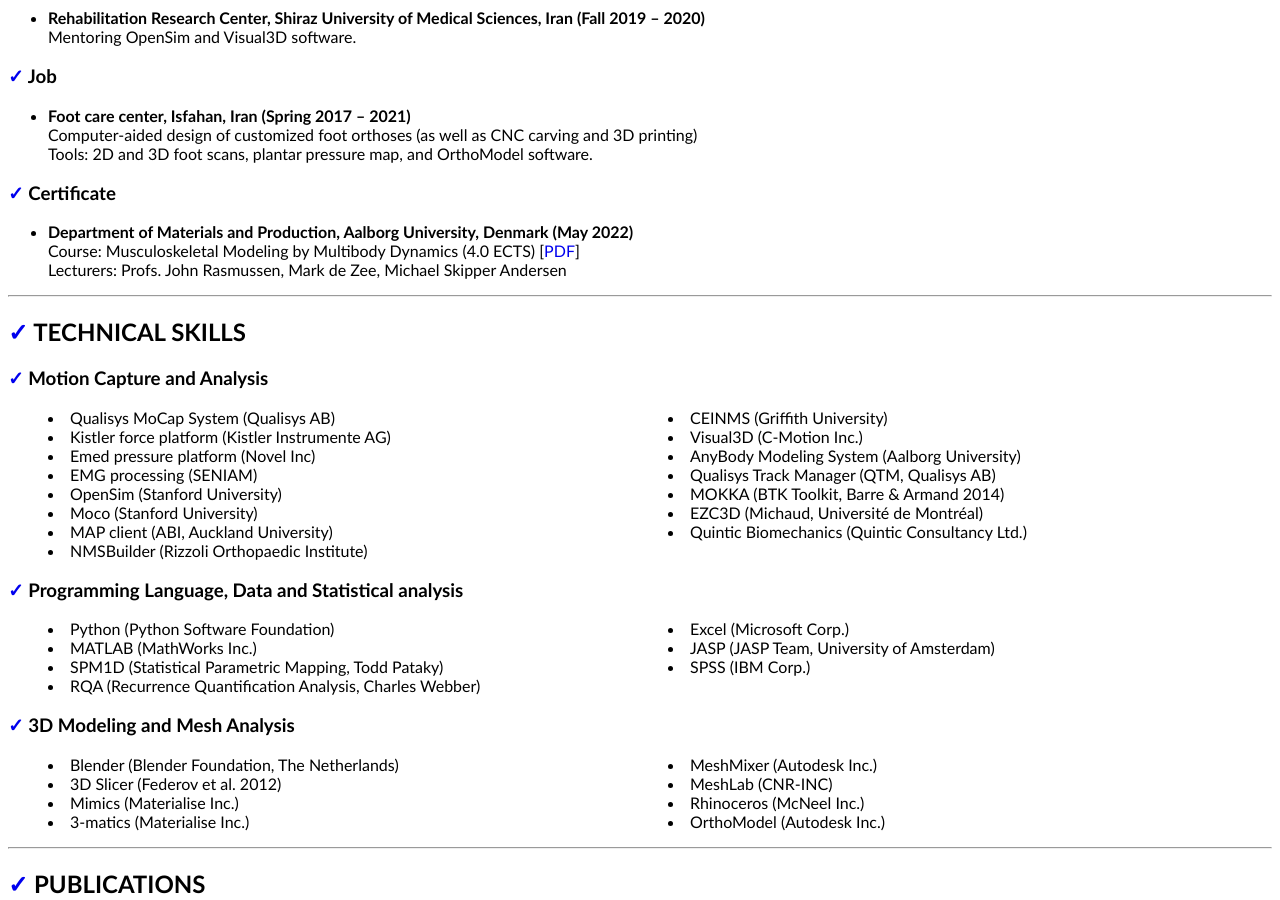
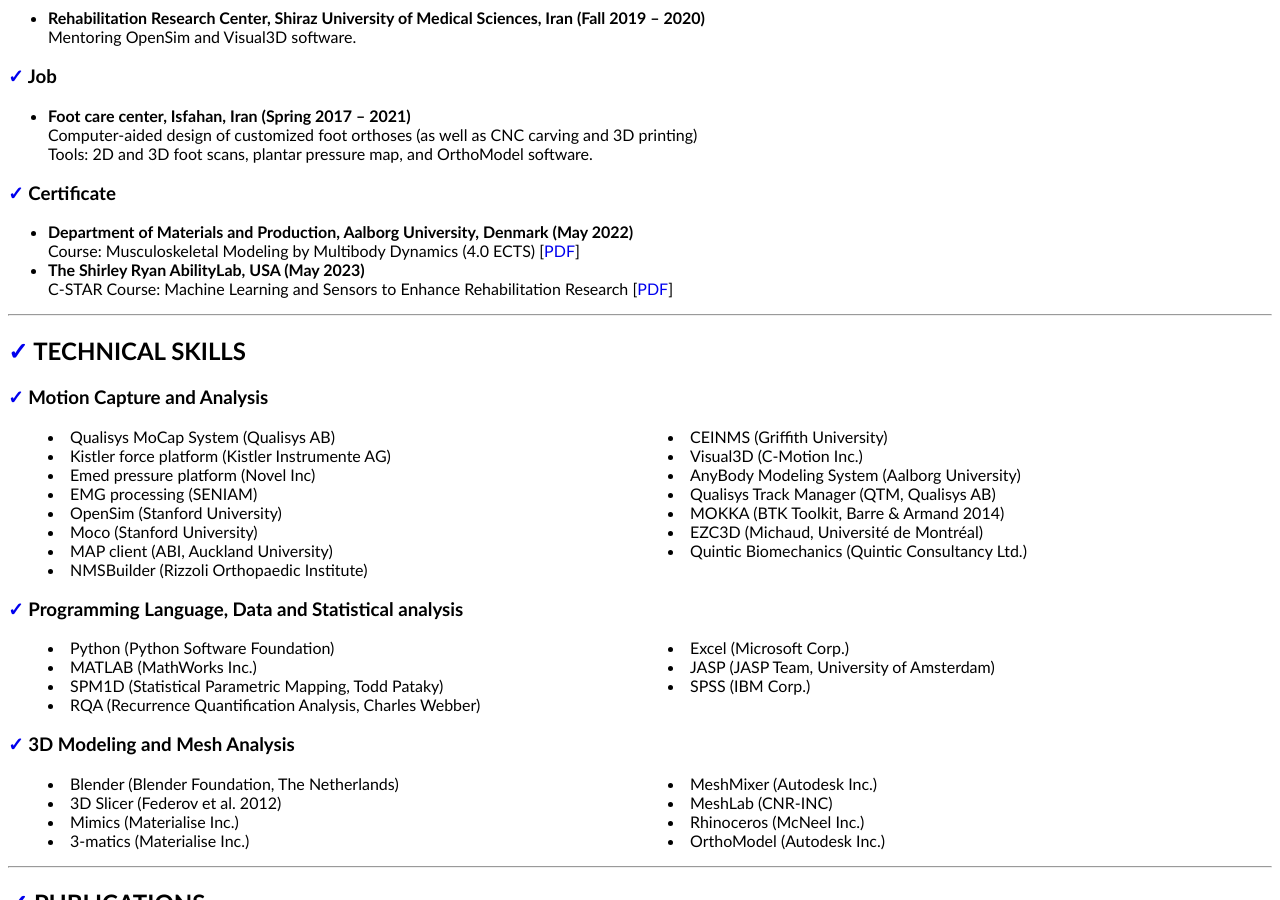
Before and after one commit to mrrezaie/mrrezaie.github.io, a Jekyll site: the page cv.html, which Jekyll copies as it is, in a window 1280 px wide and 900 px high, scrolled down 1109 px. Built offline with Jekyll 4.4.1, drawn with Linux system fonts in a browser that asks for light colours.

Commit message:
upd cv [cstar certificate]

```diff
--- a/cv.html
+++ b/cv.html
@@ -22,6 +22,8 @@
 <h1 style="text-align:center"> Mohammadreza Rezaie </h1>
 <hr>
 
+
+
 <h2 id="personal_details"> <a href="#personal_details">&#10003</a> <b>PERSONAL DETAILS</b> </h2>
 <p>Date of Birth: January 11th, 1994
 	<br>Phone (Mobile): +98 917 264 8439
@@ -38,6 +40,8 @@
 		<a href="https://soundcloud.com/mrr-src/tracks" target="_blank" rel="noopener noreferrer">SoundCloud</a></p>
 <hr>
 
+
+
 <h2 id="education"> <a href="#education">&#10003</a> <b>EDUCATION</b> </h2>
 <p id="education#msc"> <a href="#education#msc">&#10003</a> <b>M.Sc. in Rehabilitation Sciences [Prosthetics & Orthotics] (2016-2019)</b>
 	<br>School of Rehabilitation Sciences, Isfahan University of Medical Sciences, Iran
@@ -48,6 +52,8 @@
 	<br>Official Transcript (Grade: 17.5/20; 3.597/4.0*) [<a href="https://mrrezaie.github.io/about/files/BSc.pdf" target="_blank" rel="noopener noreferrer">PDF</a>]</p>
 <p> <i> <sub>* Converted to US GPA using <a href="https://www.scholaro.com/gpa-calculator/iran" target="_blank" rel="noopener noreferrer">Scholaro</a> </sub> </i> </p>
 <hr>
+
+
 
 <h2 id="research-interests"> <a href="#research-interests">&#10003</a> <b>RESEARCH INTERESTS</b> </h2>
 <ul id='double'>
@@ -61,10 +67,12 @@
 	<li>Rehabilitation</li> </ul>
 <hr>
 
+
+
 <h2 id="experience"> <a href="#experience">&#10003</a> <b>EXPERIENCE</b> </h2>
+
 <h3 id="experience#research"> <a href="#experience#research">&#10003</a> <b>Reseach</b> </h3>
-<ul>
-	<li> <b>Department of Kinesiology, Bu Ali Sina University, Hamedan, Iran (Fall 2020 – Present) </b>
+<ul><li> <b>Department of Kinesiology, Bu Ali Sina University, Hamedan, Iran (Fall 2020 – Present) </b>
 		<br>Research assistant (data collection and analysis)
 		<br>Tools: Qualisys, Kistler, OpenSim and Python\MATLAB.</li>
 	<li> <b>Rehabilitation Research Center, Shiraz University of Medical Sciences, Iran (Fall 2019 – 2021) </b>
@@ -75,22 +83,22 @@
 		<br>Tools: Qualisys, Kistler, Novel Emed, Visual3D, and MATLAB.</li> </ul>
 
 <h3 id="experience#teaching"> <a href="#experience#teaching">&#10003</a> <b>Teaching</b> </h3>
-<ul>
-	<li> <b>Rehabilitation Research Center, Shiraz University of Medical Sciences, Iran (Fall 2019 – 2020) </b>
+<ul><li> <b>Rehabilitation Research Center, Shiraz University of Medical Sciences, Iran (Fall 2019 – 2020) </b>
 	<br>Mentoring OpenSim and Visual3D software.</li> </ul>
 
 <h3 id="experience#job"> <a href="#experience#job">&#10003</a> <b>Job</b> </h3>
-<ul>
-	<li> <b>Foot care center, Isfahan, Iran (Spring 2017 – 2021)</b>
+<ul><li> <b>Foot care center, Isfahan, Iran (Spring 2017 – 2021)</b>
 	<br>Computer-aided design of customized foot orthoses (as well as CNC carving and 3D printing)
 	<br>Tools: 2D and 3D foot scans, plantar pressure map, and OrthoModel software.</li> </ul>
 
 <h3 id="experience#certificate"> <a href="#experience#certificate">&#10003</a> <b>Certificate</b> </h3>
-<ul>
-	<li> <b>Department of Materials and Production, Aalborg University, Denmark (May 2022)</b>
-	<br>Course: Musculoskeletal Modeling by Multibody Dynamics (4.0 ECTS) [<a href="about/files/diplom - s3.7 Musculoskeletal Modeling by Multibody Dynamics Mohammadreza Rezaie.pdf" target="_blank" rel="noopener noreferrer">PDF</a>]
-	<br>Lecturers: Profs. John Rasmussen, Mark de Zee, Michael Skipper Andersen </li> </ul>
+<ul><li> <b>Department of Materials and Production, Aalborg University, Denmark (May 2022)</b>
+		<br>Course: Musculoskeletal Modeling by Multibody Dynamics (4.0 ECTS) [<a href="about/files/AU_Musculoskeletal_Modeling_Multibody_Dynamics.pdf" target="_blank" rel="noopener noreferrer">PDF</a>] </li>
+	<li> <b>The Shirley Ryan AbilityLab, USA (May 2023)</b>
+		<br>C-STAR Course: Machine Learning and Sensors to Enhance Rehabilitation Research [<a href="about/files/CSTAR_ML_May_2023.pdf" target="_blank" rel="noopener noreferrer">PDF</a>] </li> </ul>
 <hr>
+
+
 
 <h2 id="technical_skills"> <a href="#technical_skills">&#10003</a> <b>TECHNICAL SKILLS</b> </h2>
 <h3 id="technical_skills#motion"> <a href="#technical_skills#motion">&#10003</a> <b>Motion Capture and Analysis</b> </h3>
@@ -133,6 +141,8 @@
 	<li>OrthoModel (Autodesk Inc.) </li> </ul>
 <hr>
 
+
+
 <h2 id="publications"> <a href="#publications">&#10003</a> <b>PUBLICATIONS</b> </h2>
 <!-- <p>Farahpour, N., Ghadimi, V., Ghadimi, N., <b>Rezaie, M.</b>, Alemzadeh, M. (2022). Erector spinae and rectus femoris activity during stair assending and decending with and without school back pack in adolescent idiopathic scoliosis and healthy individuals. Journal of Electromyography and Kinesiology. UNDER REVIEW [PDF]</p>
 <p>Azadian, E., Kamali Bakhtiar, P., Majlesi M., Delgado-Bonal, A., <b>Rezaie, M.</b> (2022). Linear and Nonlinear Measures of Postural Control in Seven to Twelve Years Children. Journal of Motor Learning and Development. UNDER REVIEW [PDF]</p> -->
@@ -153,6 +163,8 @@
 <p> <b>Rezaie, M.</b>, Haghighat, F. (May 2022). The Influence of Different Normalization Methods on Cross Recurrence Quantification Analysis. <i>7th Conference in Human Movement Variability (virtual poster presentation), University of Nebraska at Omaha, USA</i> [<a href="about/files/UNO_congress_poster.pdf" target="_blank" rel="noopener noreferrer">PDF</a>], Certificate [<a href="about/files/UNO_poster_May_2022_Certificate_Signed.pdf" target="_blank" rel="noopener noreferrer">PDF</a>] </p>
 <hr>
 
+
+
 <h2 id="sample_scripts"> <a href="#sample_scripts">&#10003</a> <b>SAMPLE SCRIPTS</b> </h2>
 <!-- <p> <b>Rezaie, M.</b> (2022). Fitting Sphere or Cylinder into meshes [<a href="https://github.com/mrrezaie/fitSphereCylinder" target="_blank" rel="noopener noreferrer">Link</a>]</p> -->
 <p> <b>Rezaie, M.</b> (2023). Muscle Parameters Optimization [<a href="https://github.com/mrrezaie/muscleOptimizer" target="_blank" rel="noopener noreferrer">Link</a>]</p>
@@ -160,6 +172,8 @@
 <p> <b>Rezaie, M.</b> (2022). OpenSim Workflow in Qualisys Track Manager Project Automation Framework [<a href="https://github.com/mrrezaie/Qualisys_OpenSim" target="_blank" rel="noopener noreferrer">Link</a>]</p>
 <p> <b>Rezaie, M.</b> (2021). Non-linear tools; Max Lyapunov Exponent [<a href="https://gist.github.com/mrrezaie/98f93a8a3209ec9ad10062aec283a40f" target="_blank" rel="noopener noreferrer">Link</a>], (cross) Recurrence Quantification Analysis [<a href="https://gist.github.com/mrrezaie/f10f26e9a815a892d2235212084046dc" target="_blank" rel="noopener noreferrer">Link</a>], (cross) Sample Entropy [<a href="https://gist.github.com/mrrezaie/00296b8a1131eb41c1cf425c0f6ce048" target="_blank" rel="noopener noreferrer">Link</a>]</p>
 <hr>
+
+
 
 <h2 id="references"> <a href="#references">&#10003</a> <b>REFERENCES</b> </h2>
 <!-- <p> <b>Ebrahim Sadeghi-demneh</b>, Associate Professor
```
Also changed, not shown: 3 other files.
